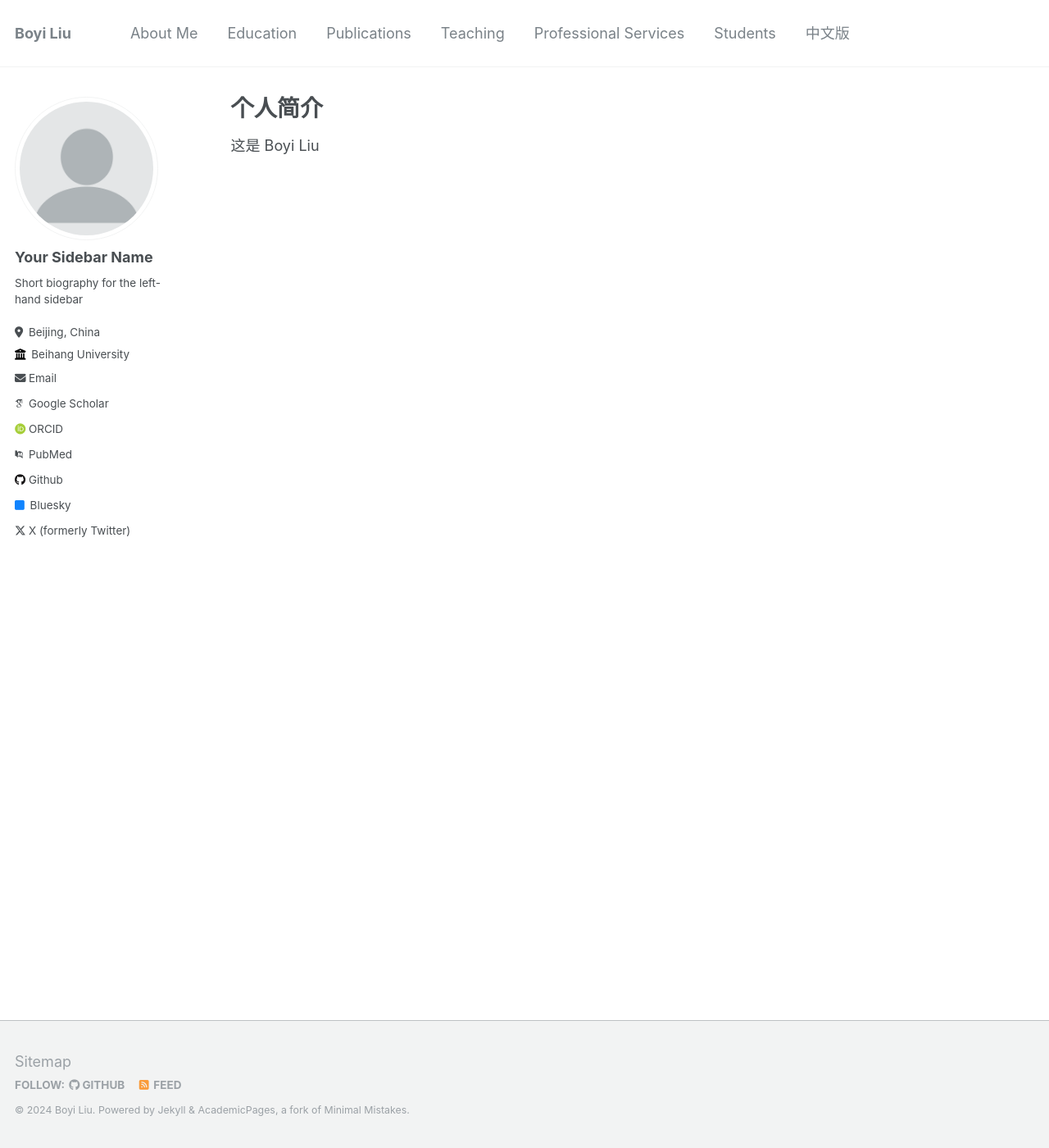
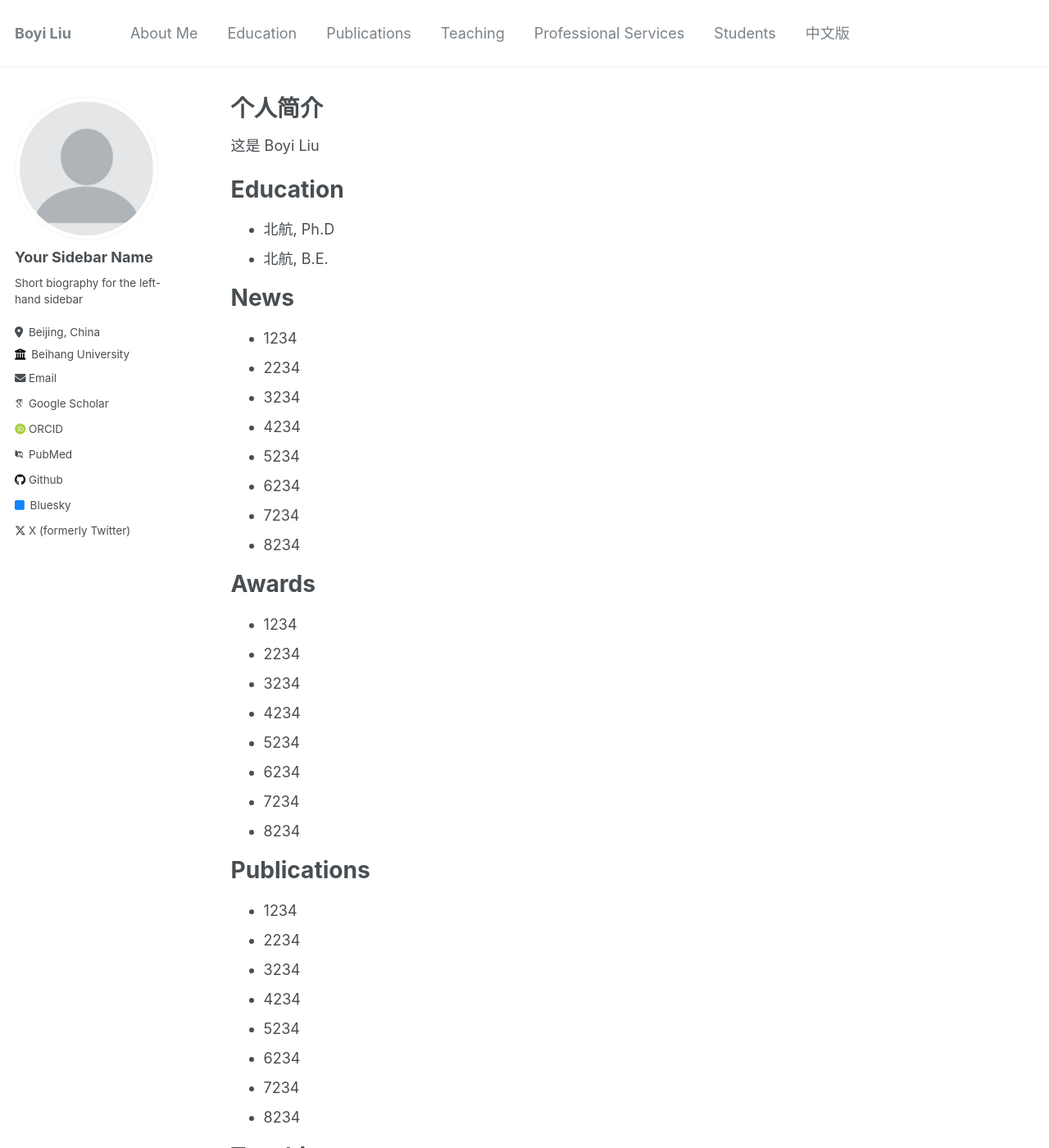
Before and after one commit to boyi-liu/boyi-liu.github.io, a Jekyll site: the page built from _pages/cn.md, in a window 1280 px wide and 1400 px high. Shown: the whole window at 82% size. Built offline with Jekyll 4.4.1, drawn with Linux system fonts in a browser that asks for light colours; some web fonts are replaced.

Commit message:
Update cn.md

```diff
--- a/_pages/cn.md
+++ b/_pages/cn.md
@@ -6,3 +6,45 @@ author_profile: true
 ---
 
 这是 Boyi Liu
+
+Education
+======
++ 北航, Ph.D
++ 北航, B.E.
+
+News
+======
++ 1234
++ 2234
++ 3234
++ 4234
++ 5234
++ 6234
++ 7234
++ 8234
+
+Awards
+======
++ 1234
++ 2234
++ 3234
++ 4234
++ 5234
++ 6234
++ 7234
++ 8234
+
+Publications
+======
++ 1234
++ 2234
++ 3234
++ 4234
++ 5234
++ 6234
++ 7234
++ 8234
+
+Teaching
+======
+This
```
